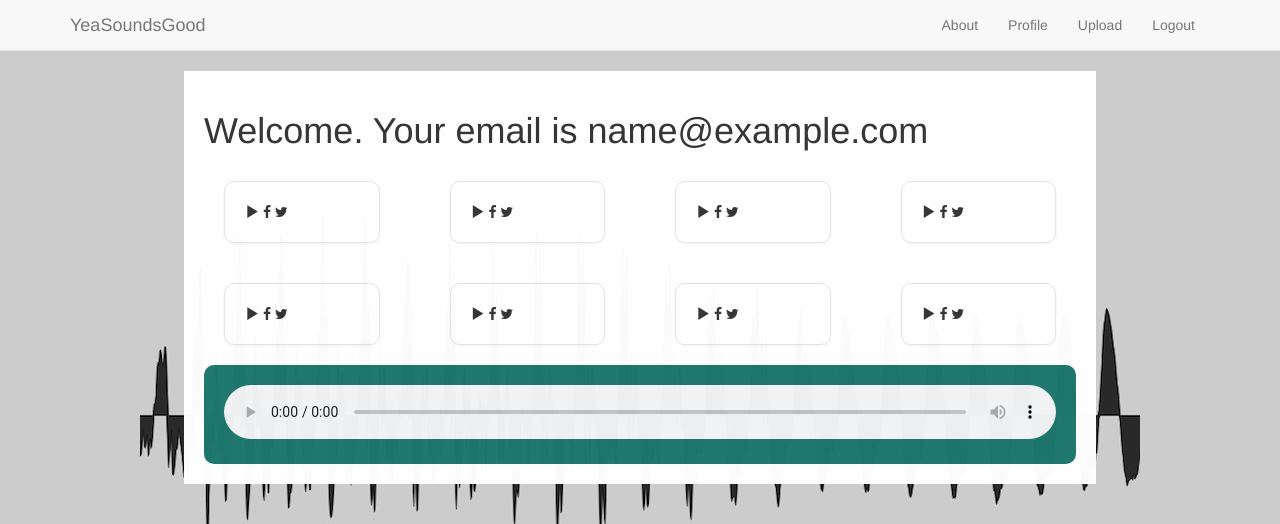
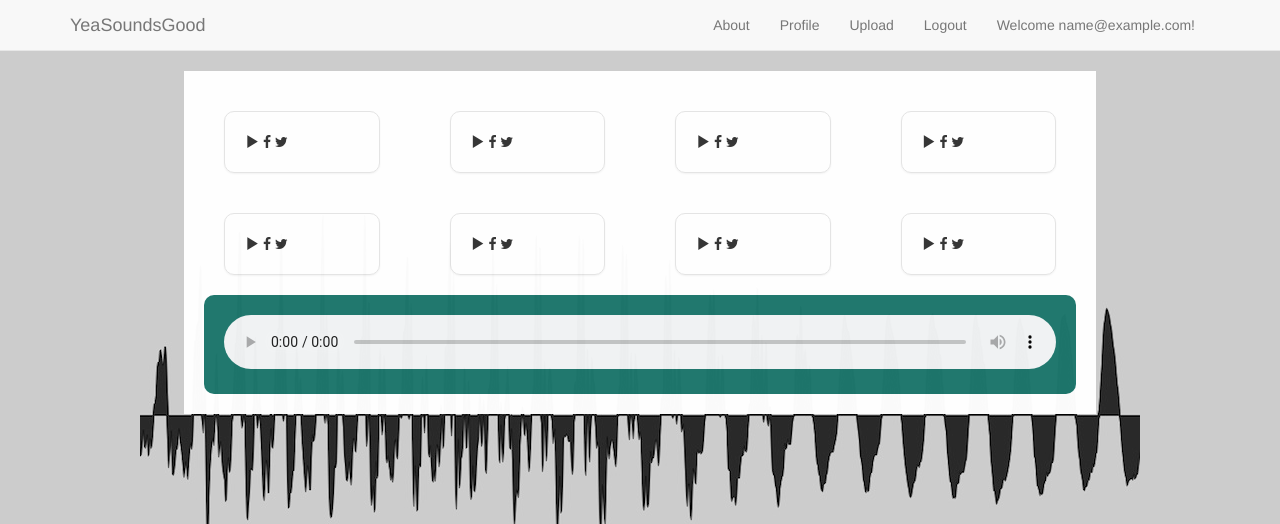
Before and after one commit to Hethre/YeaSoundsGood, a Flask app: page /profile in a window 1280 px wide. Shown: the top 524 px of the page. Run offline with Flask 2, Linux system fonts and the light colour scheme; the visitor is signed in with stand-in values (Sample User, id 1); some libraries are stand-ins or nearby versions.

Commit message:
Jessica - moved welcome user text to header

```diff
--- a/templates/base.html
+++ b/templates/base.html
@@ -37,6 +37,7 @@
               <li><a href="/profile">Profile</a></li>
               <li><a href="/upload">Upload</a></li>
               <li><a href="/">Logout</a></li>
+              <li><a>Welcome {{ session.email }}!</a></li>
             {% endif %}
           </ul>
           {% endblock %}
--- a/templates/profile.html
+++ b/templates/profile.html
@@ -3,7 +3,6 @@
 {% block content %}
 
 <div id="profile">
-	<h1>Welcome. Your email is {{ session.email }}</h1>
 
 	<div id="dashboard-wrapper">
 		<div id="dashboard" class="row">
```
